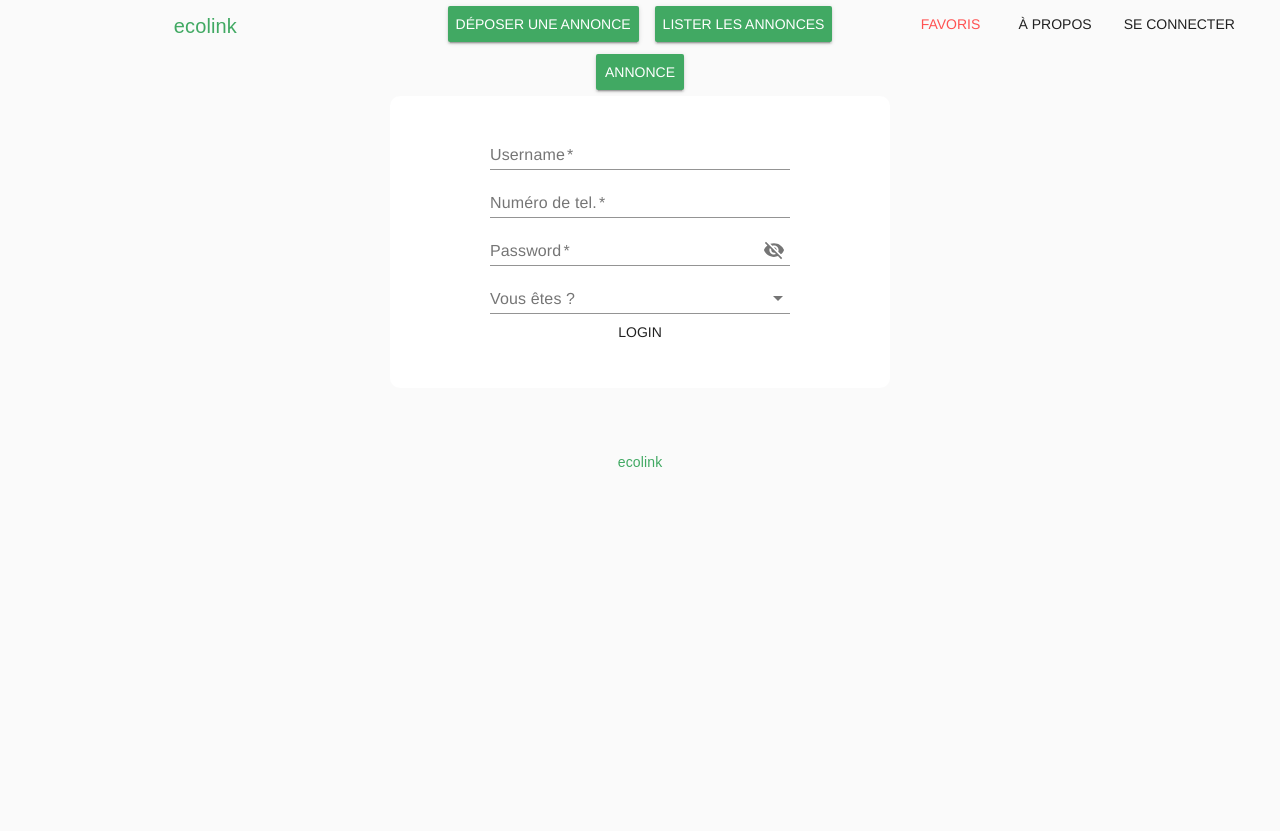
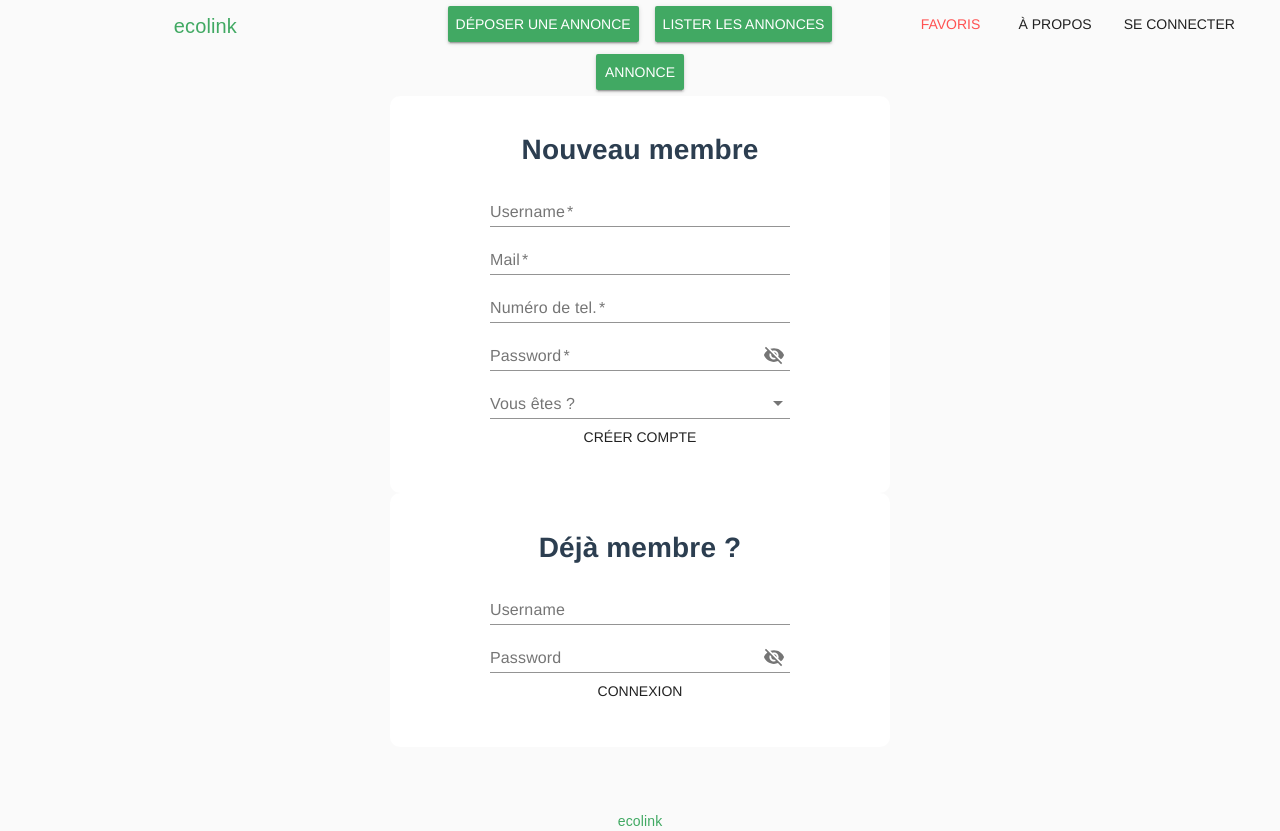
Before and after one commit to geoffreylalic/ecolink, a Vue app in the folder fronts/: page /creercompte in a window 1280 px wide. Before the commit the page ends 800 px from the top, so only its background shows below. Built offline with nearby package versions, Linux system fonts and the light colour scheme.

Commit message:
ajout de la vesion finale du login

```diff
--- a/fronts/src/components/CreerCompte.vue
+++ b/fronts/src/components/CreerCompte.vue
@@ -1,43 +1,159 @@
 <template>
     <div>
-        <div class="form">
+        <div class="newUser">
+            <H1>Nouveau membre</H1>
             <form novalidate class="md-layout" @submit.prevent="submit">
                 <md-field class="md-block">
                     <label>Username</label>
-                    <md-input v-model="username" type="text" name="username" required></md-input>
+                    <md-input v-model="form.newUsername" type="text" name="newUsername" required></md-input>
                 </md-field>
+
+                <md-field class="md-block">
+                    <label>Mail</label>
+                    <md-input v-model="form.newMail" type="text" name="newMail" required></md-input>
+                </md-field>
+
                 <md-field class="md-block">
                     <label>Numéro de tel.</label>
-                    <md-input v-model="username" type="text" name="username" required></md-input>
+                    <md-input v-model="form.numTel" type="text" name="numTel" required></md-input>
                 </md-field>
+
                 <md-field class="md-block">
                     <label>Password</label>
-                    <md-input v-model="password" type="password" name="password" required></md-input>
+                    <md-input v-model="form.newPassword" type="password" name="newPassword" required></md-input>
                 </md-field>
+
                 <md-field class="md-block">
                     <label for="movie">Vous êtes ?</label>
-                    <md-select v-model="catégorie" name="catégorie" id="catégorie">
+                    <md-select v-model="form.catégorie" name="catégorie" id="catégorie">
                         <md-option value="entreprise">Entreprise</md-option>
                         <md-option value="particulier">Particulier</md-option>
                     </md-select>
                 </md-field>
                 <br>
-                <md-button class="md-block" type="submit">Login</md-button>
+                <md-button class="md-block" type="submit">Créer compte </md-button>
             </form>
+            <md-dialog :md-active.sync="showSave" @submit.prevent="closeDialog">
+                <md-dialog-title>Bienvenue {{ newUser }} !</md-dialog-title>
+                <md-tab>
+                    <p>Nous sommes ravies de vous compter dans notre communté !</p>
+                </md-tab>
+                <md-dialog-actions>
+                    <router-link to="/">
+                        <md-button class="md-primary">Super !</md-button>
+                    </router-link>
+                </md-dialog-actions>
+            </md-dialog>
         </div>
+
+        <div class="connect">
+            <H1>Déjà membre ?</H1>
+            <form novalidate class="md-layout" @submit.prevent="connect">
+                <md-field class="md-block">
+                    <label>Username</label>
+                    <md-input v-model="form.username" type="text" name="username"></md-input>
+                </md-field>
+                <md-field class="md-block">
+                    <label>Password</label>
+                    <md-input v-model="form.password" type="password" name="password"></md-input>
+                </md-field>
+                <br>
+                <md-button class="md-block" type="submit">Connexion </md-button>
+            </form>
+
+            <md-dialog :md-active.sync="showDialog" @submit.prevent="closeDialog">
+                <md-dialog-title>Heureux de vous revoir !</md-dialog-title>
+                <md-tab>
+                    <p>Vous etes connecté en tant que {{ lastUser }}</p>
+                </md-tab>
+                <md-dialog-actions>
+                    <router-link to="/">
+                        <md-button class="md-primary">Super !</md-button>
+                    </router-link>
+                </md-dialog-actions>
+            </md-dialog>
+        </div>
+
     </div>
 </template>
 <script>
+import { numeric } from 'vuelidate/lib/validators'
 
 export default {
-  name: 'LoginProfile',
-  props: {
-    msg: String
-  }
+    name: 'LoginProfile',
+    props: {
+        msg: String,
+        newPassword: String,
+        numTel: numeric,
+        catégorie: String,
+        username: String,
+        password: String,
+    },
+    data: () => ({
+        form: {
+            newUsername: null,
+            newMail: null,
+            numTel: null,
+            newPassword: null,
+            catégorie: null,
+            username: null,
+            password: null,
+            showDialog: false,
+            showSave: false
+        },
+        userSaved: false,
+        lastUser: null,
+        newUser: null
+
+    }),
+    methods: {
+        connect() {
+            console.log(this.form.username)
+            this.saveUser()
+        },
+        submit() {
+            console.log(this.form.newUsername)
+            this.connectUser()
+        },
+        saveUser() {
+            this.lastUser = `${this.form.username}`
+            this.userSaved = true
+            this.showDialog = true
+            this.clearForm()
+        },
+        connectUser(){
+            this.newUser = `${this.form.newUsername}`
+            this.userSaved = true
+            this.showSave = true
+            this.clearForm()
+        },
+        clearForm() {
+            this.form.newUsername = null
+            this.form.numTel = null
+            this.form.newPassword = null
+            this.form.catégorie = null
+            this.form.username = null
+            this.form.password = null
+        },
+        closeDialog() {
+            this.showDialog = false
+        }
+    }
+
 }
 </script>
 <style>
-.form {
+.newUser {
+    padding-top: 2%;
+    padding-bottom: 3%;
+    width: 100%;
+    max-width: 500px;
+    margin: 0 auto;
+    background-color: white;
+    border-radius: 10px;
+}
+
+.connect {
     padding-top: 2%;
     padding-bottom: 3%;
     width: 100%;
@@ -53,6 +169,6 @@ export default {
 }
 
 a {
-  color: #42b983;
+    color: #42b983;
 }
 </style>
--- a/fronts/src/components/Header.vue
+++ b/fronts/src/components/Header.vue
@@ -24,6 +24,7 @@ export default {
   }
 }
 </script>
+
 
 <!-- Add "scoped" attribute to limit CSS to this component only -->
 <style scoped>
```
Also changed, not shown: fronts/src/App.vue (line endings or trailing spaces).
